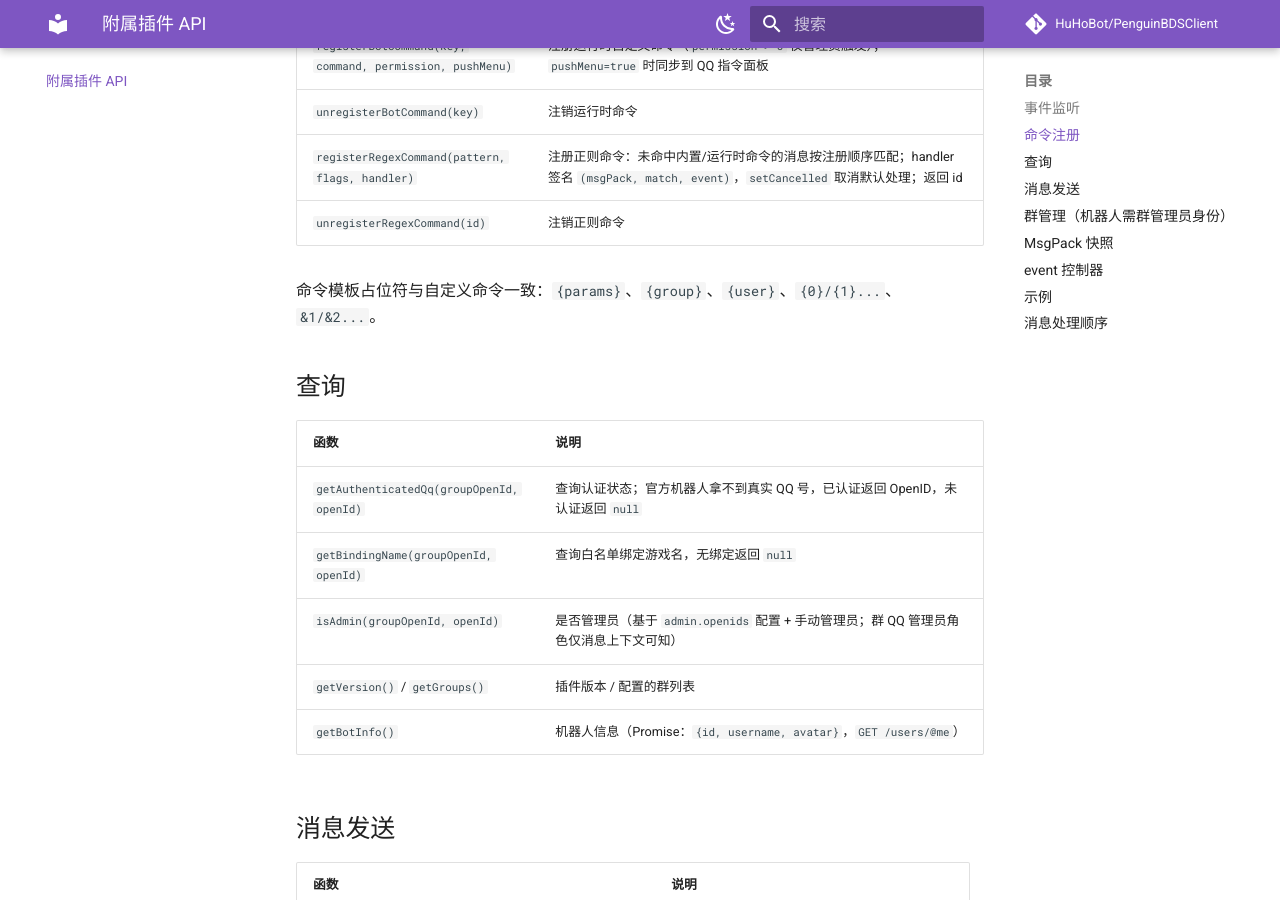
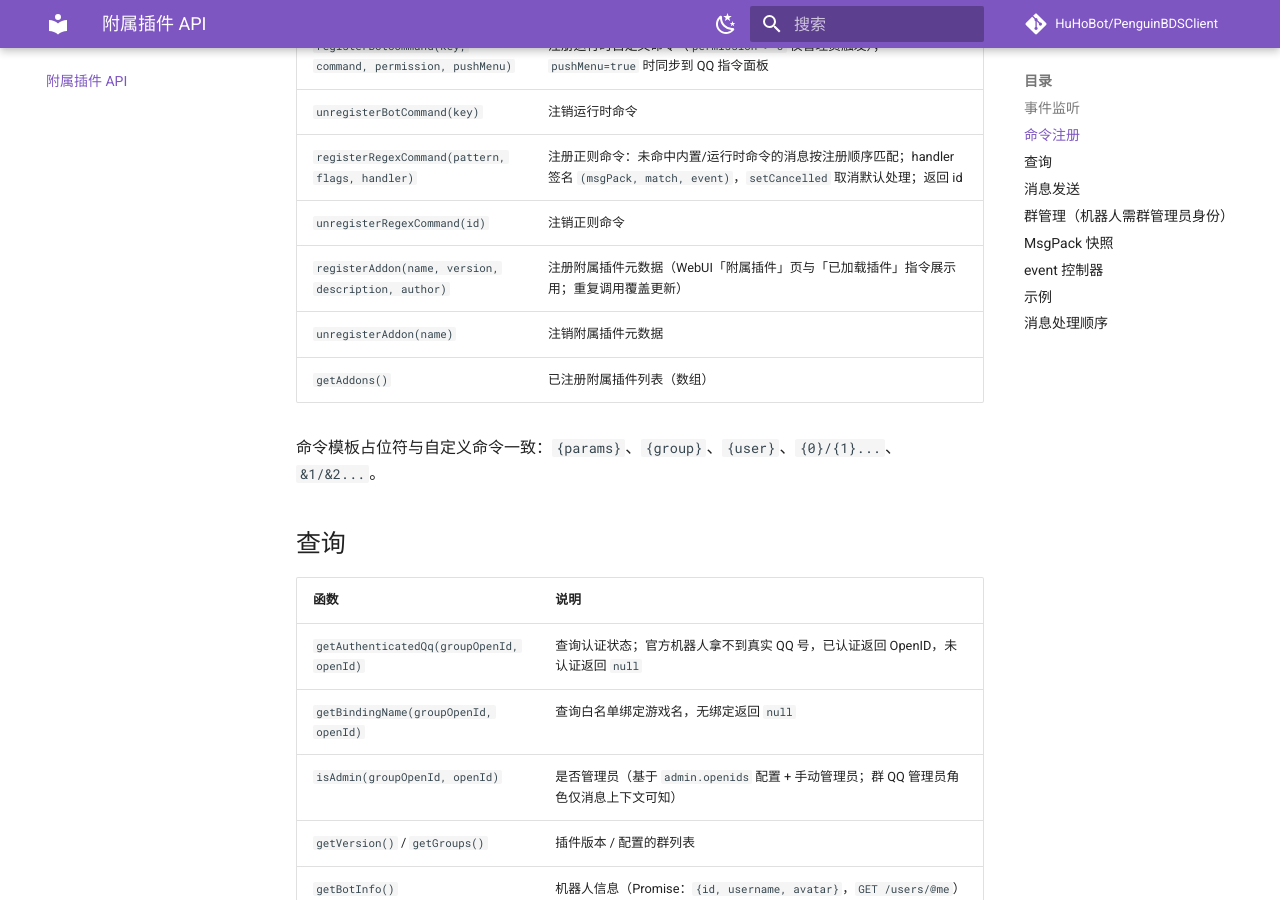
Before and after one commit to Beeeee-really/huhobot-docs, an MkDocs documentation site: the page built from docs/addon-api.md, in a window 1280 px wide and 900 px high, scrolled down 1278 px. Built offline with MkDocs 1.6.1 and Material for MkDocs 9.7.7, drawn with Linux system fonts in a browser that asks for light colours; comment, search, counter and statistics services are not loaded.

Commit message:
docs: document addon registry (registerAddon / 已加载插件 / WebUI page)

```diff
--- a/docs/addon-api.md
+++ b/docs/addon-api.md
@@ -29,6 +29,9 @@
 | `unregisterBotCommand(key)` | 注销运行时命令 |
 | `registerRegexCommand(pattern, flags, handler)` | 注册正则命令：未命中内置/运行时命令的消息按注册顺序匹配；handler 签名 `(msgPack, match, event)`，`setCancelled` 取消默认处理；返回 id |
 | `unregisterRegexCommand(id)` | 注销正则命令 |
+| `registerAddon(name, version, description, author)` | 注册附属插件元数据（WebUI「附属插件」页与「已加载插件」指令展示用；重复调用覆盖更新） |
+| `unregisterAddon(name)` | 注销附属插件元数据 |
+| `getAddons()` | 已注册附属插件列表（数组） |
 
 命令模板占位符与自定义命令一致：`{params}`、`{group}`、`{user}`、`{0}/{1}...`、`&1/&2...`。
 
```
Also changed, not shown: docs/ai.md (+1 -0 lines), docs/commands.md (+1 -0 lines).
